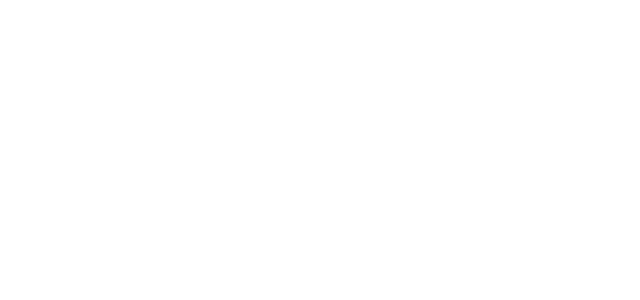
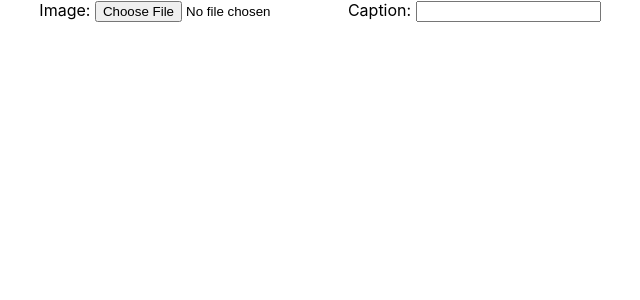
Before and after one commit to zairuiy-coding/ufogram, a React (Create React App) app in the folder ufogram/: page /newpost in a window 1280 px wide. Before the commit this address had no page. Shown: the top 300 px of the page, without its empty margins (320-960 px from the left). Built offline with nearby package versions, Linux system fonts and the light colour scheme.

Commit message:
add newpost

```diff
--- a/ufogram/src/App.js
+++ b/ufogram/src/App.js
@@ -4,6 +4,7 @@
 import Signup from './views/Signup';
 import Main from './views/Main';
 import MyProfile from './views/MyProfile';
+import NewPost from './views/Newpost';
 import { BrowserRouter, Routes, Route } from 'react-router-dom';
 
 function App() {
@@ -15,6 +16,7 @@
             <Route path="/main" element={<Main />} />
             <Route path="/signup" element={<Signup />} />
             <Route path="/myprofile" element={<MyProfile />} />
+            <Route path="/newpost" element={<NewPost />} />
         </Routes>
     </div>
   );
--- /dev/null
+++ b/ufogram/src/views/Newpost.js
@@ -0,0 +1,27 @@
+import React, { useState } from 'react';
+import {useNavigate } from 'react-router-dom';
+
+export default function Newpost() {
+    const navigate = useNavigate();
+    const [Image, setImage] = useState(null);
+    const [caption, setCaption] = useState('');
+
+    const handleNewPost = () => {
+        // // do something to add post to posts
+        navigate('/main');
+    };
+    const handleImage = () => {
+        // // do something to add image to post
+    };
+    const handleCaption = () => {
+        // // do something to add caption to post
+    };
+    return (
+        <div>
+            <label htmlFor='image'>Image: </label>
+            <input type="file" name="image" accept="image/*" onChange={handleImage}/>
+            <label htmlFor='caption'>Caption: </label>
+            <input type="text" name="caption" value={caption} onChange={handleCaption}/>
+        </div>
+    );
+}
```
